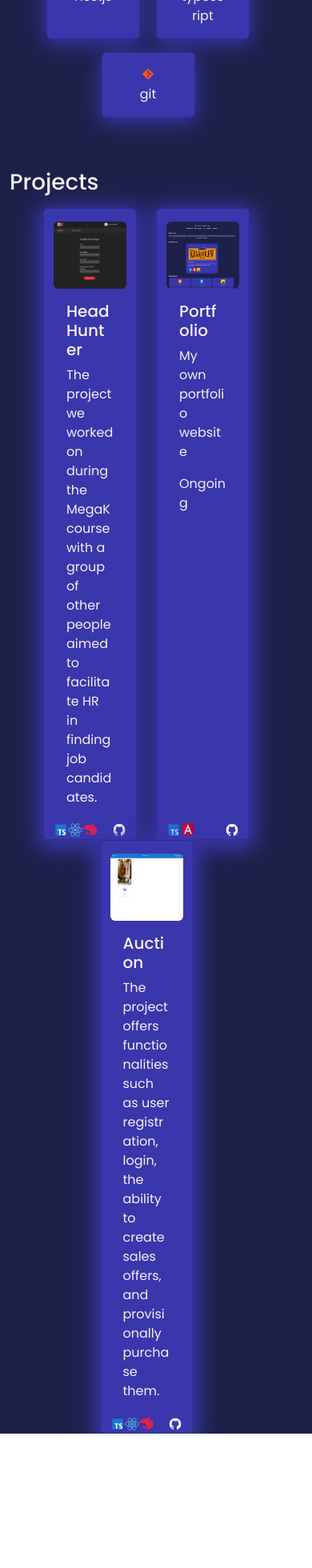
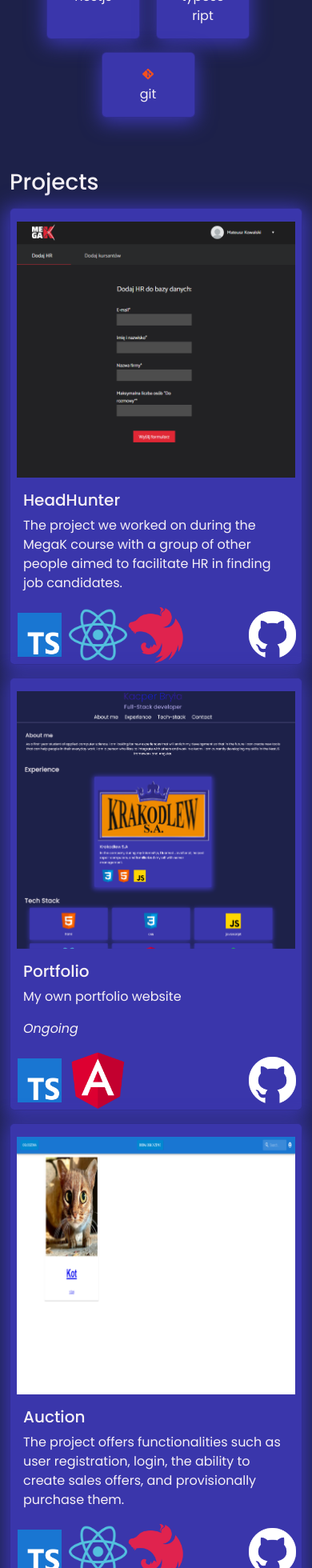
Before and after one commit to Brylson123/portfolio, an Angular app: page / in a window 390 px wide. Shown: the part 1708-3668 px from the top of the page at 80% size. Before the commit the page ends 3500 px from the top, so only its background shows below. Built offline with nearby package versions, Linux system fonts and the light colour scheme.

Commit message:
fix responsive card

```diff
--- a/src/app/projects/projects.component.html
+++ b/src/app/projects/projects.component.html
@@ -1,15 +1,16 @@
 <div class="container ">
   <h1 class="mb-3">Projects</h1>
   <div class="row justify-content-center">
-    <div class="card me-4" style="width: 30%; ">
-      <img src="assets/projects/image.png" alt="" class="img-fluid mt-3 rounded">
+    <div class=" col-sm-12 col-lg-4 mb-3">
+      <div class="card me-4" style="width: 100%; height: 100%">
+        <img src="assets/projects/image.png" alt="" class="img-fluid mt-3  pe-2 ps-2">
         <div class="card-body">
           <h5 class="card-title">HeadHunter</h5>
           <p class="card-text">The project we worked on during the MegaK course with a group of other people aimed to
             facilitate HR in finding job candidates.</p>
         </div>
         <div>
-        <img src="assets/tech/typescript.png" class="img-fluid" alt="" style="max-width: 20%">
+          <img src="assets/tech/typescript.png" class="img-fluid " alt="" style="max-width: 20%">
           <img src="assets/tech/reactjs.png" class="img-fluid" alt="" style="max-width: 20%">
           <img src="assets/tech/nestjs.png" class="img-fluid" alt="" style="max-width: 20%">
           <a href="https://github.com/Brylson123/MegaK-grupa3-backend">
@@ -17,12 +18,14 @@
           </a>
         </div>
       </div>
-    <div class="card me-4" style="width: 30%; ">
-      <img src="assets/projects/portfolio.png" alt="" class="img-fluid mt-3 rounded">
+    </div>
+    <div class=" col-sm-12 col-lg-4 mb-3">
+      <div class="card me-4" style="width: 100%; height: 100%">
+        <img src="assets/projects/portfolio.png" alt="" class="img-fluid mt-3  pe-2 ps-2">
         <div class="card-body">
           <h5 class="card-title">Portfolio</h5>
           <p class="card-text">My own portfolio website</p>
-        <p>Ongoing</p>
+          <i>Ongoing</i>
         </div>
         <div>
           <img src="assets/tech/typescript.png" class="img-fluid" alt="" style="max-width: 20%">
@@ -32,21 +35,25 @@
           </a>
         </div>
       </div>
-    <div class="card me-4" style="width: 30%;">
-      <img src="assets/projects/2%20(1).png" alt="" class="img-fluid mt-3 rounded">
+    </div>
+    <div class=" col-sm-12 col-lg-4 mb-3">
+      <div class="card me-4" style="width: 100%; height: 100%">
+        <img src="assets/projects/2%20(1).png" alt="" class="img-fluid mt-3 pe-2 ps-2">
         <div class="card-body">
           <h5 class="card-title">Auction</h5>
-        <p class="card-text">The project offers functionalities such as user registration, login, the ability to create
+          <p class="card-text">The project offers functionalities such as user registration, login, the ability to
+            create
             sales offers, and provisionally purchase them.</p>
         </div>
         <div>
           <img src="assets/tech/typescript.png" class="img-fluid" alt="" style="max-width: 20%">
           <img src="assets/tech/reactjs.png" class="img-fluid" alt="" style="max-width: 20%">
           <img src="assets/tech/nestjs.png" class="img-fluid" alt="" style="max-width: 20%">
-        <a href="https://github.com/Brylson123/portfolio">
+          <a href="https://github.com/Brylson123/AUCTIONSITE-BACKEND">
             <img src="assets/github.png" alt="" class="img-fluid " style="max-width: 20%; margin-left: 20%">
           </a>
         </div>
       </div>
     </div>
   </div>
+</div>
```
Lines whose indentation alone changed are shown as unchanged.
